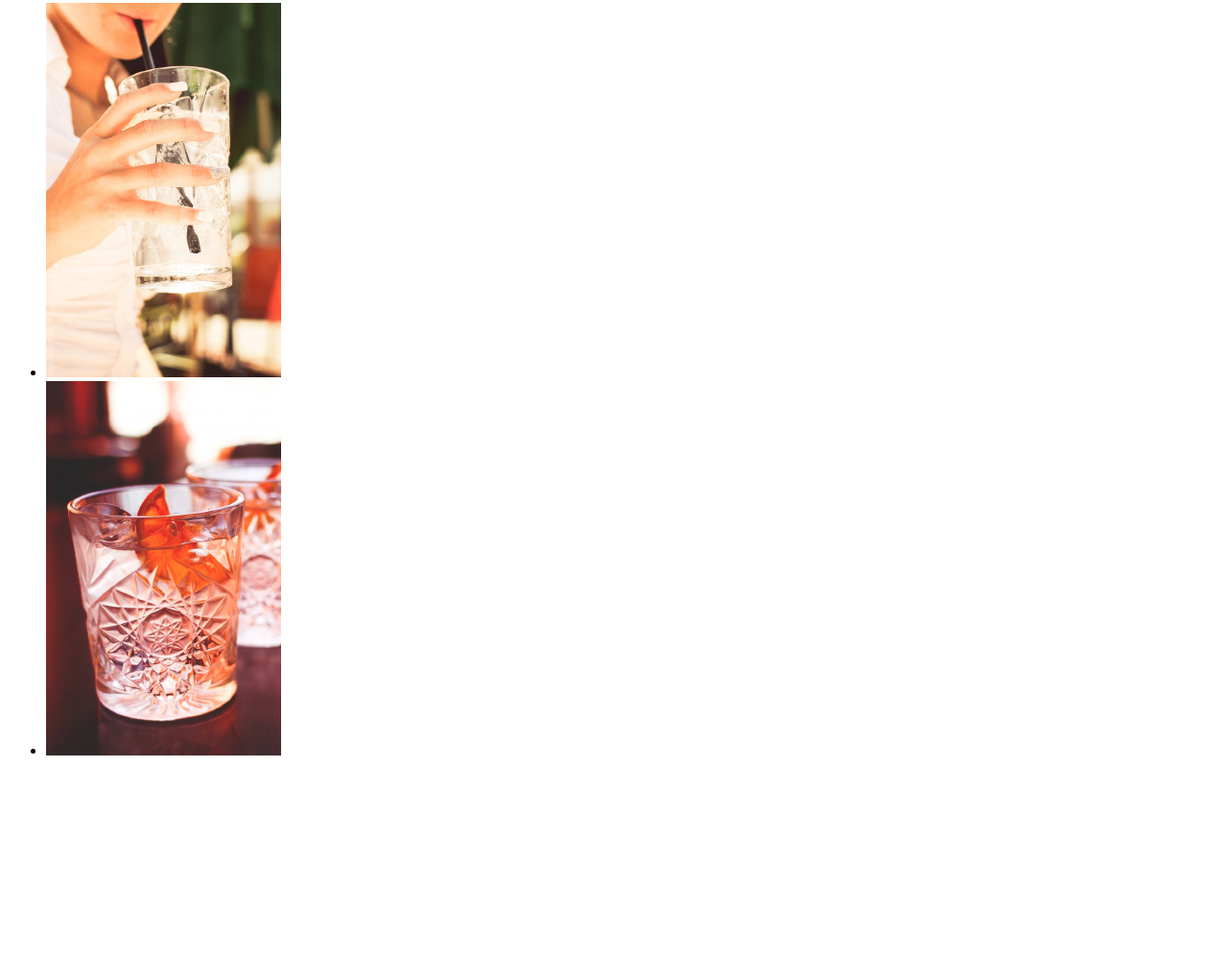
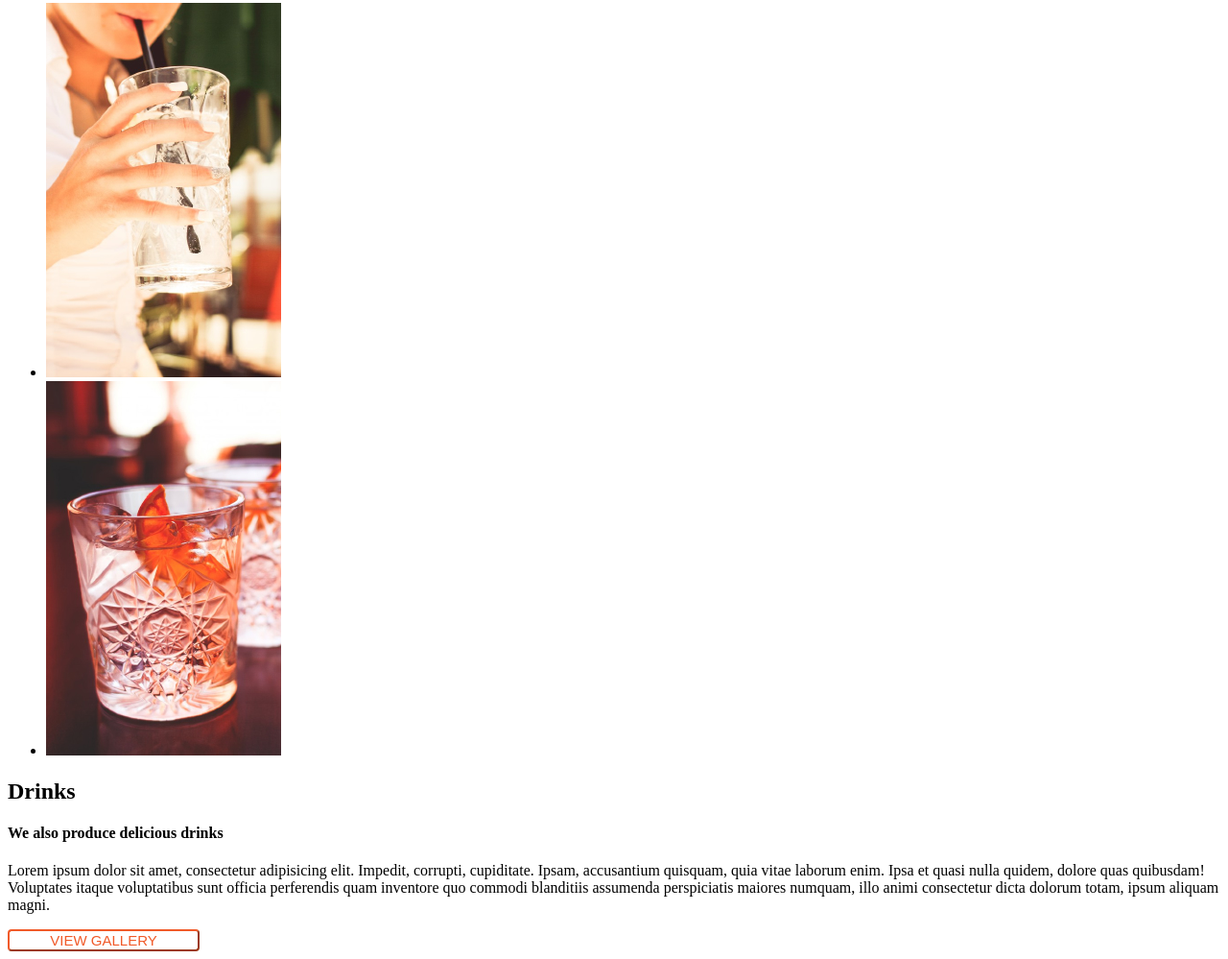
Before and after one commit to Queenzy-A-Ongeye/anitas-kitchen, a plain HTML site: page index.html in a window 1280 px wide. Shown: the part 958-1957 px from the top of the page at 96% size. Before the commit the page ends 1765 px from the top, so only its background shows below. Drawn offline with Linux system fonts and the light colour scheme.

Commit message:
add drinks

```diff
--- a/index.html
+++ b/index.html
@@ -56,6 +56,17 @@
                     <li><img src="drink2.jpg" alt="water"></li>
                 </ul>
             </div>
+            <div id="word">
+                <h2>Drinks</h2>
+                <h4>We also produce delicious drinks</h4>
+                <p>Lorem ipsum dolor  sit amet, consectetur adipisicing elit.
+                    Impedit, corrupti, cupiditate. Ipsam, accusantium quisquam, quia vitae laborum enim.
+                    Ipsa et quasi nulla quidem, dolore quas quibusdam! Voluptates itaque voluptatibus sunt
+                    officia perferendis quam inventore quo commodi blanditiis assumenda perspiciatis maiores numquam,
+                    illo animi consectetur dicta dolorum totam, ipsum aliquam magni.
+                </p>
+                <button id="bed">VIEW GALLERY</button>
+            </div>
         </div>
     </body>
 </html>
```
